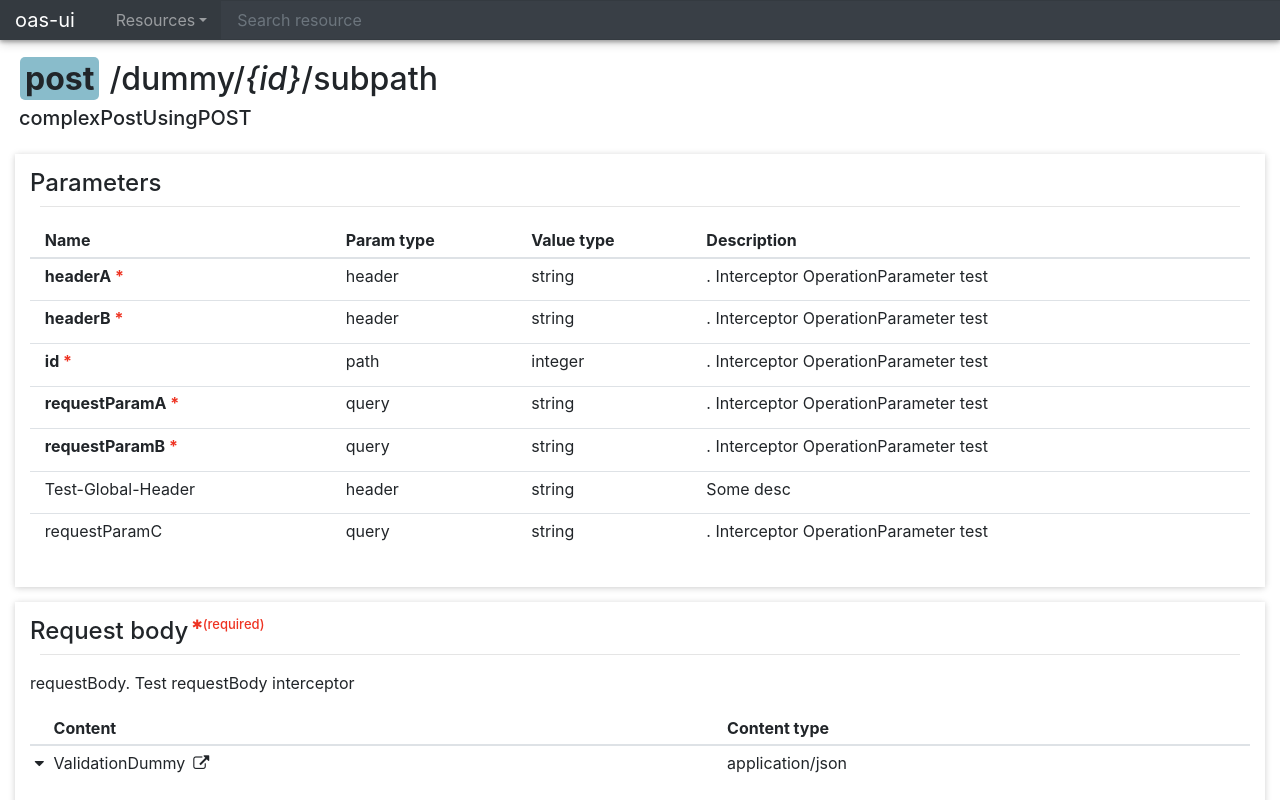
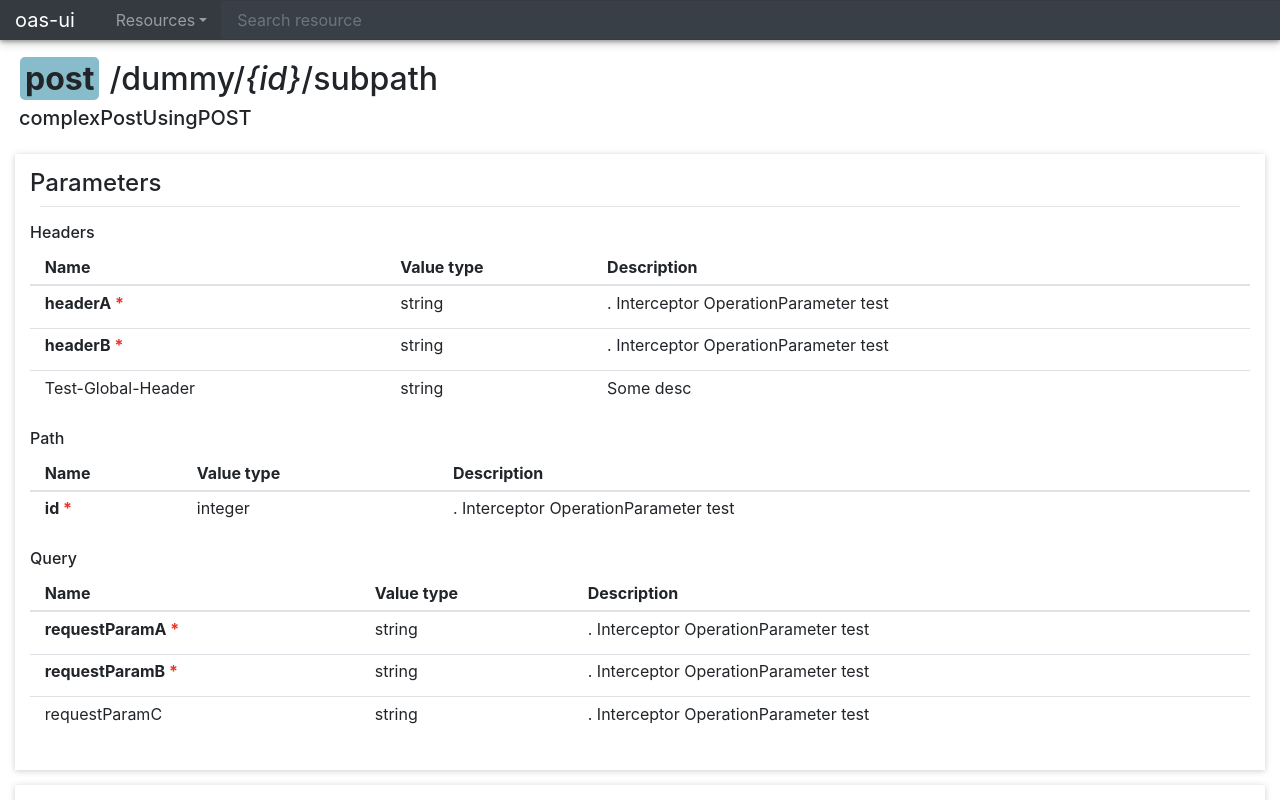
Before and after one commit to vahanito/oas-ui, a React (Create React App) app: page /resources/complexPostUsingPOST in a window 1280 px wide. Built offline with nearby package versions, Linux system fonts and the light colour scheme.

Commit message:
Some fixes, improvements

```diff
--- a/src/components/expandablerow/ExpandableRow.js
+++ b/src/components/expandablerow/ExpandableRow.js
@@ -20,12 +20,16 @@ class ExpandableRow extends React.Component {
             </tr>
           );
         })}
-        {React.Children.map(this.props.expandableContent || null, (child, i) => {
+        {!this.isExpansionDisabled() && React.Children.map(this.props.expandableContent || null, (child, i) => {
           return <child.type isExpanded={this.isExpanded} {...child.props} key={i}/>;
         })}
       </>
     );
   }
+
+  isExpansionDisabled = () => {
+    return this.props.disabledExpansion === true;
+  };
 
   setExpanded = () => {
     this.setState({
@@ -41,7 +45,8 @@ class ExpandableRow extends React.Component {
 
 ExpandableRow.propTypes = {
   content: PropTypes.any,
-  expandableContent: PropTypes.any
+  expandableContent: PropTypes.any,
+  disabledExpansion: PropTypes.bool
 };
 
 export default ExpandableRow;
--- a/src/pages/component/discriminator/Discriminator.js
+++ b/src/pages/component/discriminator/Discriminator.js
@@ -9,18 +9,24 @@ Discriminator.propTypes = {
 function Discriminator(props) {
   const mappings = Object.entries(props.discriminator.mapping);
   const tableBody = mappings.map(([key, value]) => <DiscriminatorRow key={value}
-                                                                     propertyName={props.discriminator.propertyName}
                                                                      componentName={value}
                                                                      value={key}/>);
   return (
     <div className="container-fluid box-shadow">
       <h4>Discriminator</h4>
       <hr/>
+      <div className="row pb-3">
+        <div className="col-md-2">
+          Property name:
+        </div>
+        <div className="col">
+          <strong>{props.discriminator.propertyName}</strong>
+        </div>
+      </div>
       <table className="table table-sm">
         <thead>
         <tr>
           <th className="expander"/>
-          <th>Property</th>
           <th>Value</th>
           <th>Component</th>
         </tr>
--- a/src/pages/component/discriminator/DiscriminatorRow.js
+++ b/src/pages/component/discriminator/DiscriminatorRow.js
@@ -8,8 +8,7 @@ import ExpandableContent from "../../../components/expandablerow/ExpandableConte
 
 DiscriminatorRow.propTypes = {
   value: PropTypes.string,
-  componentName: PropTypes.string,
-  propertyName: PropTypes.string,
+  componentName: PropTypes.string
 };
 
 function DiscriminatorRow(props) {
@@ -20,7 +19,6 @@ function DiscriminatorRow(props) {
           <td>
             <i className="fa fa-caret-down" aria-hidden="true"/>
           </td>
-          <td>{props.propertyName}</td>
           <td>{props.value}</td>
           <td><ComponentLink componentName={props.componentName}/></td>
         </RowContent>
--- a/src/pages/component/properties/PropertyRow.js
+++ b/src/pages/component/properties/PropertyRow.js
@@ -8,16 +8,13 @@ import ExpandableContent from "../../../components/expandablerow/ExpandableConte
 import ComponentContent from "../ComponentContent";
 
 class PropertyRow extends React.Component {
+
   render() {
     const property = this.props.property;
     const ref = this.getRef(property);
-    return ref ? this.expandableRow(property, ref)
-               : this.basicRow(property, ref);
-  }
-
-  expandableRow = (property, ref) => {
     return (
       <ExpandableRow
+        disabledExpansion={ref === undefined}
         content={
           <RowContent>
             {this.rowContent(property, ref)}
@@ -30,15 +27,7 @@ class PropertyRow extends React.Component {
         }
       />
     );
-  };
-
-  basicRow = (property, ref) => {
-    return (
-      <tr>
-        {this.rowContent(property, ref)}
-      </tr>
-    );
-  };
+  }
 
   rowContent = (property, ref) => {
     return (
@@ -59,12 +48,12 @@ class PropertyRow extends React.Component {
     );
   };
 
-  getRef = (param) => {
-    if (param.items) {
-      return param.items.oneOf ? OasService.getOneOfParentRef(param.items.oneOf)
-                               : param.schema.items.$ref;
+  getRef = (property) => {
+    if (property.items) {
+      return property.items.oneOf ? OasService.getOneOfParentRef(property.items.oneOf)
+                                  : property.items.$ref;
     }
-    return param.oneOf ? OasService.getOneOfParentRef(param.oneOf) : param.$ref;
+    return property.oneOf ? OasService.getOneOfParentRef(property.oneOf) : property.$ref;
   };
 
   propertyType = (param, ref) => {
--- a/src/pages/resource/RequestBody.js
+++ b/src/pages/resource/RequestBody.js
@@ -28,10 +28,11 @@ class RequestBody extends React.Component {
           </thead>
           <tbody>
           <ExpandableRow
+            disabledExpansion={componentName === undefined}
             content={
               <RowContent>
                 <td>
-                  <i className="fa fa-caret-down" aria-hidden="true"/>
+                  {componentName && <i className="fa fa-caret-down" aria-hidden="true"/>}
                 </td>
                 <td>
                   <ComponentLink componentName={componentName}/>
--- a/src/pages/resource/parameters/ParameterRow.js
+++ b/src/pages/resource/parameters/ParameterRow.js
@@ -8,24 +8,13 @@ import ExpandableContent from "../../../components/expandablerow/ExpandableConte
 import ComponentContent from "../../component/ComponentContent";
 
 class ParameterRow extends React.Component {
+
   render() {
     const parameter = this.props.parameter;
     const ref = this.getRef(parameter);
-    return ref ? this.expandableRow(parameter, ref)
-               : this.basicRow(parameter, ref);
-  }
-
-  basicRow = (parameter, ref) => {
-    return (
-      <tr>
-        {this.rowContent(parameter, ref)}
-      </tr>
-    );
-  };
-
-  expandableRow = (parameter, ref) => {
     return (
       <ExpandableRow
+        disabledExpansion={ref === undefined}
         content={
           <RowContent>
             {this.rowContent(parameter, ref)}
@@ -38,7 +27,7 @@ class ParameterRow extends React.Component {
         }
       />
     );
-  };
+  }
 
   rowContent = (parameter, ref) => {
     return (
@@ -49,7 +38,6 @@ class ParameterRow extends React.Component {
         <td>
           <label className={parameter.required ? 'required' : undefined}>{parameter.name}</label>
         </td>
-        <td>{parameter.in}</td>
         <td>
           {this.paramType(parameter, ref)}
         </td>
--- a/src/pages/resource/parameters/Parameters.js
+++ b/src/pages/resource/parameters/Parameters.js
@@ -2,27 +2,32 @@ import React from 'react';
 import PropTypes from 'prop-types';
 import ParameterRow from './ParameterRow';
 
-Parameters.propTypes = {
-  parameters: PropTypes.array
-};
+class Parameters extends React.Component {
 
-function Parameters(props) {
-
-  const parameters = props.parameters
-                          .sort((param1, param2) => param2.required - param1.required)
-                          .map(param =>
-                            <ParameterRow key={param.name} parameter={param}/>
-                          );
+  render() {
+    const headerParams = this.parameters('header');
+    const pathParams = this.parameters('path');
+    const queryParams = this.parameters('query');
     return (
       <div className="container-fluid box-shadow">
         <h4>Parameters</h4>
         <hr/>
+        {!!headerParams.length && this.parameterTable('Headers', headerParams)}
+        {!!pathParams.length && this.parameterTable('Path', pathParams)}
+        {!!queryParams.length && this.parameterTable('Query', queryParams)}
+      </div>
+    );
+  }
+
+  parameterTable = (title, parameters) => {
+    return (
+      <>
+        <h6>{title}</h6>
         <table className="table table-sm">
           <thead>
           <tr>
             <th className="expander"/>
             <th>Name</th>
-          <th>Param type</th>
             <th>Value type</th>
             <th>Description</th>
           </tr>
@@ -31,8 +36,23 @@ function Parameters(props) {
           {parameters}
           </tbody>
         </table>
-    </div>
+      </>
     );
+  };
+
+  parameters = (type) => {
+    return this.props.parameters
+               .filter(param => param.in === type)
+               .sort((param1, param2) => param2.required - param1.required)
+               .map(param =>
+                 <ParameterRow key={param.name} parameter={param}/>
+               );
+  };
+
 }
 
+Parameters.propTypes = {
+  parameters: PropTypes.array
+};
+
 export default Parameters;
--- a/src/pages/resource/responses/ResponseRow.js
+++ b/src/pages/resource/responses/ResponseRow.js
@@ -27,6 +27,7 @@ class ResponseRow extends React.Component {
     const component = OasService.getComponent(componentName);
     return (
       <ExpandableRow
+        disabledExpansion={component === undefined}
         content={
           <RowContent>
             <td>
--- a/src/services/OasService.js
+++ b/src/services/OasService.js
@@ -41,7 +41,7 @@ OasService.getComponent = (componentName) => {
   const components = OasService.oas.components;
   return (components && components.schemas && components.schemas[componentName])
          ? components.schemas[componentName]
-         : null;
+         : undefined;
 };
 
 OasService.getResource = (resourceName) => {
```
Lines whose indentation alone changed are shown as unchanged.
